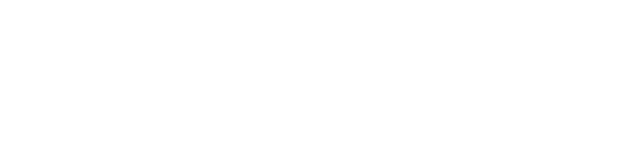
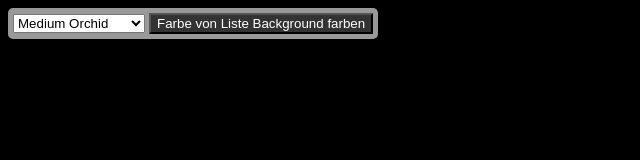
Before and after one commit to illy1990/DOM, a plain HTML site: page index.html in a window 1280 px wide. Shown: the whole page, without its empty margins (0-640 px from the left). Drawn offline with Linux system fonts and the light colour scheme.

Commit message:
Zwischenstand

```diff
--- a/assets/css/style.css
+++ b/assets/css/style.css
@@ -82,7 +82,7 @@ div {
 /* <!-- ------- Aufgabe 4 ------- CodeFlow Übung lev2_3: getElementsByTagName ------- --> */
 
 
-ul {
+/* ul {
     list-style-type: none;
     margin: 0;
     padding: 0;
@@ -108,6 +108,20 @@ li a:hover:not(.active) {
 
 .active {
     background-color: #4CAF50;
+} */
+
+/* <!-- ------- Aufgabe 4 ------- CodeFlow Übung lev2_3: getElementsByTagName ------- --> */
+/* <!-- ------- Aufgabe 5 ------- CodeFlow Übung lev2_4: DOM Background Colors ------- --> */
+form {
+    padding: 5px;
+    display: inline-block;
+    background: #999;
+    border-radius: 5px;
 }
 
-/* <!-- ------- Aufgabe 4 ------- CodeFlow Übung lev2_3: getElementsByTagName ------- --> */
+input {
+    background: #333;
+    color: white;
+}
+
+/* < !-- ------- Aufgabe 5 ------- CodeFlow Übung lev2_4: DOM Background Colors ------- -->*/
--- a/assets/js/main.js
+++ b/assets/js/main.js
@@ -38,3 +38,77 @@ function ClickMeTwice() {
         document.getElementsByClassName("active")[index].style.color = "black";
     }
 }
+
+
+// --------------------------------------- Eigene Lösung ---------------------------------------
+
+// document.getElementById("button").addEventListener("click", () => {
+//     let a = document.getElementById("farbeAuswahlen").selectedIndex;
+
+//     if (a == 0) {
+//         console.log(a)
+//         document.body.style.backgroundColor = "MediumOrchid";
+//     }
+//     else if (a == 1) {
+//         console.log(a)
+//         document.body.style.backgroundColor = "DodgerBlue";
+//     }
+//     else if (a == 2) {
+//         console.log(a)
+//         document.body.style.backgroundColor = "MintCream";
+//     }
+//     else if (a == 3) {
+//         console.log(a)
+//         document.body.style.backgroundColor = "DodgerBlue";
+//     }
+//     else if (a == 4) {
+//         console.log(a)
+//         document.body.style.backgroundColor = "Goldenrod";
+//     }
+//     else if (a == 5) {
+//         console.log(a)
+//         document.body.style.backgroundColor = "Wheat";
+//     }
+//     else if (a == 6) {
+//         console.log(a)
+//         document.body.style.backgroundColor = "MediumTurquoise";
+//     }
+//     else if (a == 7) {
+//         console.log(a)
+//         document.body.style.backgroundColor = "Moccasin";
+//     }
+//     else if (a == 8) {
+//         console.log(a)
+//         document.body.style.backgroundColor = "FireBrick";
+//     }
+//     else if (a == 9) {
+//         console.log(a)
+//         document.body.style.backgroundColor = "LimeGreen";
+//     }
+//     else if (a == 10) {
+//         console.log(a)
+//         document.body.style.backgroundColor = "SlateGray";
+//     } else { }
+// })
+// --------------------------------------- Eigene Lösung ---------------------------------------
+// ---------------------------------------  Lösung Anass ---------------------------------------
+
+document.querySelector("body").style.background = "black"
+
+// console.log(document.getElementById("farbeAuswahlen").selectedIndex)
+// let i = document.getElementById("farbeAuswahlen").selectedIndex
+// console.log(document.getElementById("farbeAuswahlen").options[i].value)
+//ist gleich wie console.log(document.getElementById("farbeAuswahlen").options[i].innerHTML)
+
+let getFarbe = () => {
+    let j = document.getElementById("farbeAuswahlen").selectedIndex
+    let farbe = document.getElementById("farbeAuswahlen").options[j].innerHTML
+    console.log(farbe)
+    console.log(farbe.split(" "))
+    farbe = farbe.split(" ").join("")
+    return farbe
+}
+document.getElementById("button").addEventListener("click", (e) => {
+    document.querySelector("body").style.background = getFarbe()
+})
+// ---------------------------------------  Lösung Anass ---------------------------------------
--- a/index.html
+++ b/index.html
@@ -63,6 +63,43 @@
         <li class="nav" style="float:right"><a class="active" id="navChange" onclick="ClickMeTwice()">Change me</a></li>
     </ul> -->
     <!-- ------- Aufgabe 4 ------- CodeFlow Übung lev2_3: getElementsByTagName ------- -->
+    <!-- ------- Aufgabe 5 ------- CodeFlow Übung lev2_4: DOM Background Colors ------- -->
+    <!-- // --------------------------------------- Eigene Lösung --------------------------------------- -->
+
+    <!-- <form>
+        <select id="farbeAuswahlen">
+            <option id="Farbe1">Medium Orchid</option>
+            <option id="Farbe2">Mint Cream</option>
+            <option id="Farbe3">Dodger Blue</option>
+            <option id="Farbe4">Goldenrod</option>
+            <option id="Farbe5">Wheat</option>
+            <option id="Farbe6">Medium Turquoise</option>
+            <option id="Farbe7">Moccasin</option>
+            <option id="Farbe8">Fire Brick</option>
+            <option id="Farbe9">Lime Green</option>
+            <option id="Farbe10">Slate Gray</option>
+        </select>
+        <button id="button">Farbe von Liste Background farben</button>
+    </form> -->
+    <form>
+        <select id="farbeAuswahlen" onchange="getFarbe()">
+            <option id="1">Medium Orchid</option>
+            <option id="2">Mint Cream</option>
+            <option id="3">Dodger Blue</option>
+            <option id="4">Goldenrod</option>
+            <option id="5">Wheat</option>
+            <option id="6">Medium Turquoise</option>
+            <option id="7">Moccasin</option>
+            <option id="8">Fire Brick</option>
+            <option id="9">Lime Green</option>
+            <option id="10">Slate Gray</option>
+        </select>
+        <input type="button" id="button" value="Farbe von Liste Background farben">
+    </form>
+
+    <!-- // --------------------------------------- Eigene Lösung --------------------------------------- -->
+
+    <!-- ------- Aufgabe 5 ------- CodeFlow Übung lev2_4: DOM Background Colors ------- -->
 
     <script src="assets/js/main.js"></script>
 </body>
```
